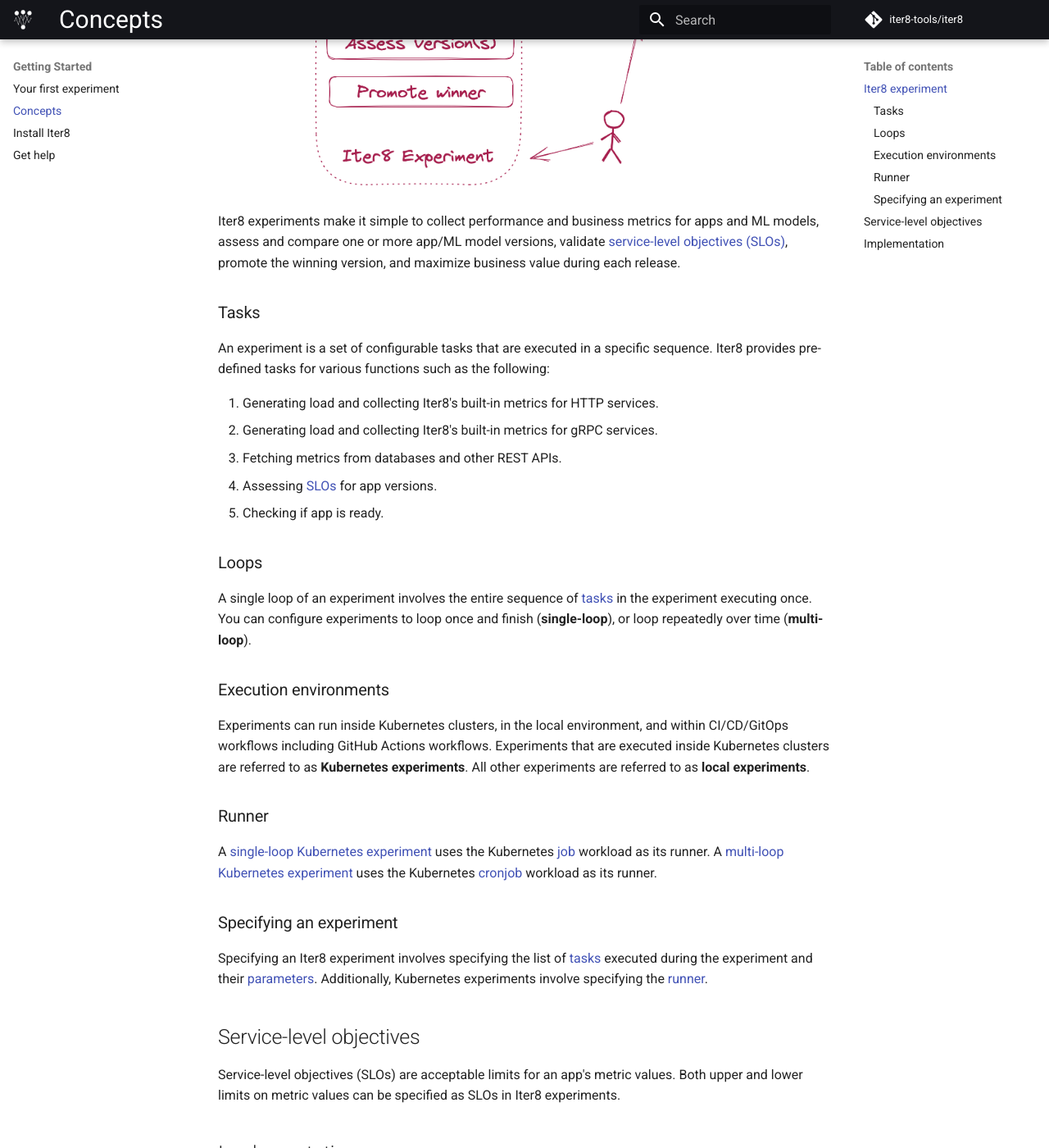
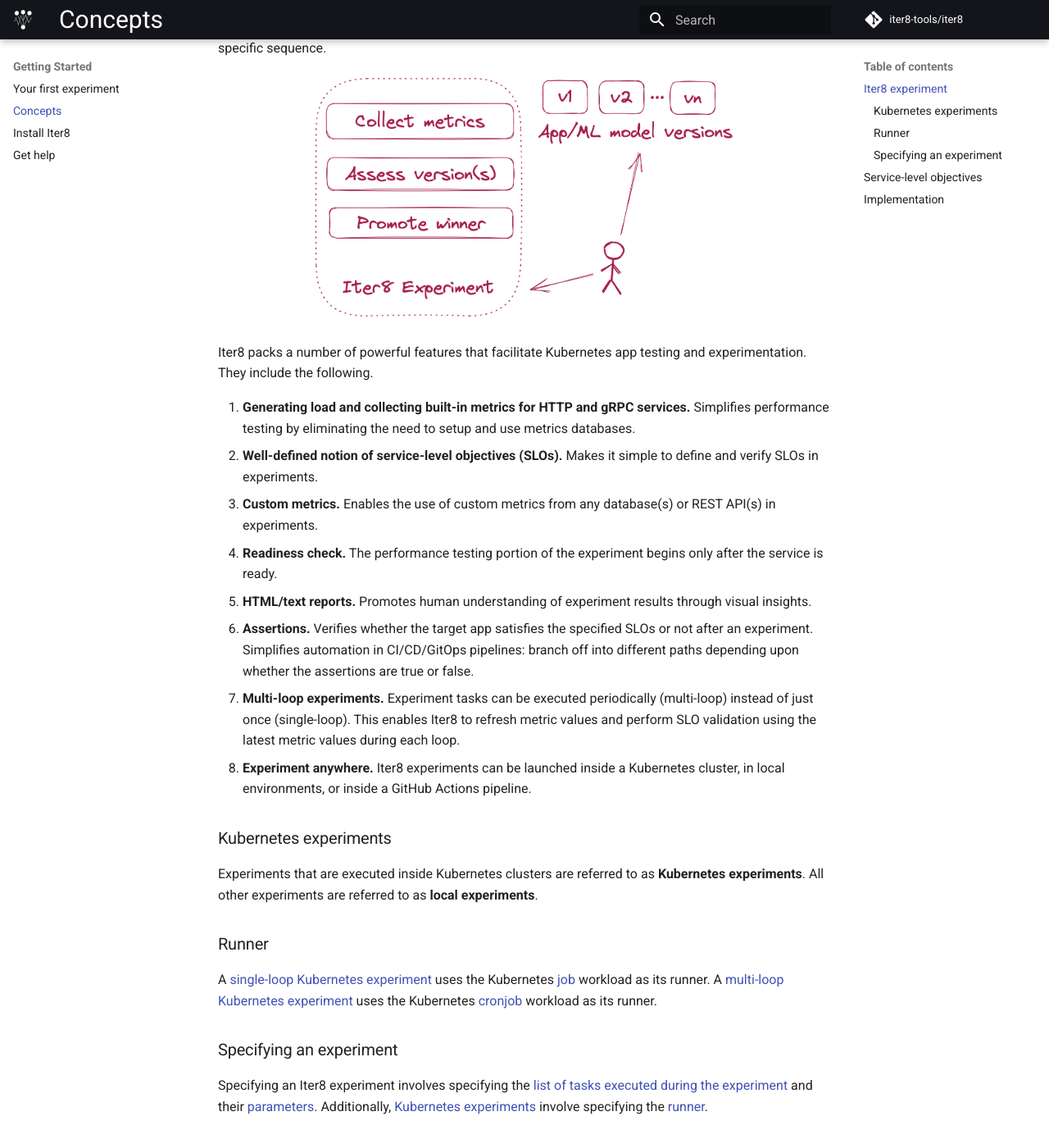
Before and after one commit to iter8-tools/docs, an MkDocs documentation site: the page built from docs/getting-started/concepts.md, in a window 1280 px wide and 1400 px high, scrolled down 442 px. Shown: the whole window at 82% size. Built offline with MkDocs 1.6.1 and Material for MkDocs 9.7.7, drawn with Linux system fonts in a browser that asks for light colours; comment, search, counter and statistics services are not loaded; the version menu is left out; some of the changed text lies outside the part shown.

Commit message:
no more tasks or loops with #
Signed-off-by: Srinivasan Parthasarathy <spartha@us.ibm.com>

```diff
--- a/docs/getting-started/concepts.md
+++ b/docs/getting-started/concepts.md
@@ -5,33 +5,38 @@
 # Iter8
 Iter8 is the Kubernetes release optimizer built for DevOps, MLOps, SRE and data science teams. Iter8 makes it easy to ensure that Kubernetes apps and ML models perform well and maximize business value.
 
+Iter8 supports the following use-cases.
+1.  Performance testing and SLO validation of HTTP services.
+2.  Performance testing and SLO validation of gRPC services.
+3.  SLO validation using custom metrics from any database(s) or REST API(s).
+
+
 ## Iter8 experiment
+Iter8 introduces the notion of an experiment, which is a set of configurable tasks that are executed in a specific sequence.
+
 <p align='center'>
   <img alt-text="load-test-http" src="../../images/iter8-intro-dark.png" width="70%" />
 </p>
 
-Iter8 experiments make it simple to collect performance and business metrics for apps and ML models, assess and compare one or more app/ML model versions, validate [service-level objectives (SLOs)](#service-level-objectives), promote the winning version, and maximize business value during each release.
+Iter8 packs a number of powerful features that facilitate Kubernetes app testing and experimentation. They include the following.
 
-### Tasks
-An experiment is a set of configurable tasks that are executed in a specific sequence. Iter8 provides pre-defined tasks for various functions such as the following:
+1.  **Generating load and collecting built-in metrics for HTTP and gRPC services.** Simplifies performance testing by eliminating the need to setup and use metrics databases.
+2.  **Well-defined notion of service-level objectives (SLOs).** Makes it simple to define and verify SLOs in experiments.
+3.  **Custom metrics.** Enables the use of custom metrics from any database(s) or REST API(s) in experiments.
+4.  **Readiness check.** The performance testing portion of the experiment begins only after the service is ready.
+5.  **HTML/text reports.** Promotes human understanding of experiment results through visual insights.
+6.  **Assertions.** Verifies whether the target app satisfies the specified SLOs or not after an experiment. Simplifies automation in CI/CD/GitOps pipelines: branch off into different paths depending upon whether the assertions are true or false.
+7.  **Multi-loop experiments.** Experiment tasks can be executed periodically (multi-loop) instead of just once (single-loop). This enables Iter8 to refresh metric values and perform SLO validation using the latest metric values during each loop.
+8.  **Experiment anywhere.** Iter8 experiments can be launched inside a Kubernetes cluster, in local environments, or inside a GitHub Actions pipeline.
 
-1. Generating load and collecting Iter8's built-in metrics for HTTP services.
-2. Generating load and collecting Iter8's built-in metrics for gRPC services.
-3. Fetching metrics from databases and other REST APIs.
-4. Assessing [SLOs](#service-level-objectives) for app versions.
-5. Checking if app is ready.
-
-### Loops
-A single loop of an experiment involves the entire sequence of [tasks](#tasks) in the experiment executing once. You can configure experiments to loop once and finish (**single-loop**), or loop repeatedly over time (**multi-loop**).
-
-### Execution environments
-Experiments can run inside Kubernetes clusters, in the local environment, and within CI/CD/GitOps workflows including GitHub Actions workflows. Experiments that are executed inside Kubernetes clusters are referred to as **Kubernetes experiments**. All other experiments are referred to as **local experiments**.
+### Kubernetes experiments
+Experiments that are executed inside Kubernetes clusters are referred to as **Kubernetes experiments**. All other experiments are referred to as **local experiments**.
 
 ### Runner
-A [single-loop](#loops) [Kubernetes experiment](#execution-environments) uses the Kubernetes [job](https://kubernetes.io/docs/concepts/workloads/controllers/job/) workload as its runner. A [multi-loop](#loops) [Kubernetes experiment](#execution-environments) uses the Kubernetes [cronjob](https://kubernetes.io/docs/concepts/workloads/controllers/cron-jobs/) workload as its runner.
+A [single-loop](#iter8-experiment) [Kubernetes experiment](#execution-environments) uses the Kubernetes [job](https://kubernetes.io/docs/concepts/workloads/controllers/job/) workload as its runner. A [multi-loop](#iter8-experiment) [Kubernetes experiment](#execution-environments) uses the Kubernetes [cronjob](https://kubernetes.io/docs/concepts/workloads/controllers/cron-jobs/) workload as its runner.
 
 ### Specifying an experiment
-Specifying an Iter8 experiment involves specifying the list of [tasks](#tasks) executed during the experiment and their [parameters](../user-guide/topics/parameters.md). Additionally, Kubernetes experiments involve specifying the [runner](#runner).
+Specifying an Iter8 experiment involves specifying the [list of tasks executed during the experiment](#iter8-experiment) and their [parameters](../user-guide/topics/parameters.md). Additionally, [Kubernetes experiments](#kubernetes-experiments) involve specifying the [runner](#runner).
 
 ## Service-level objectives
 
```
Also changed, not shown: docs/getting-started/your-first-experiment.md (+3 -3 lines), docs/tutorials/custom-metrics/one-version.md (+3 -3 lines), docs/tutorials/custom-metrics/two-or-more-versions.md (+1 -1 lines), docs/tutorials/load-test-grpc.md (+3 -3 lines).
